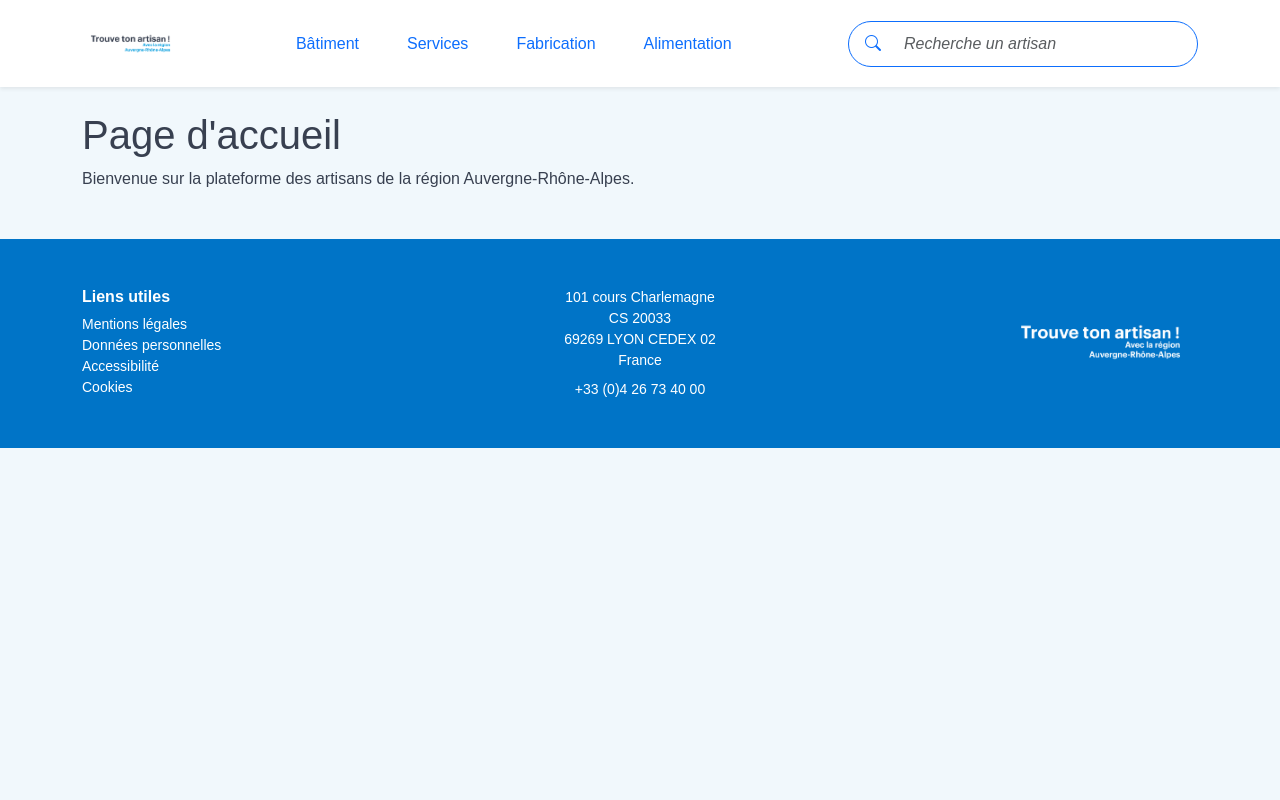
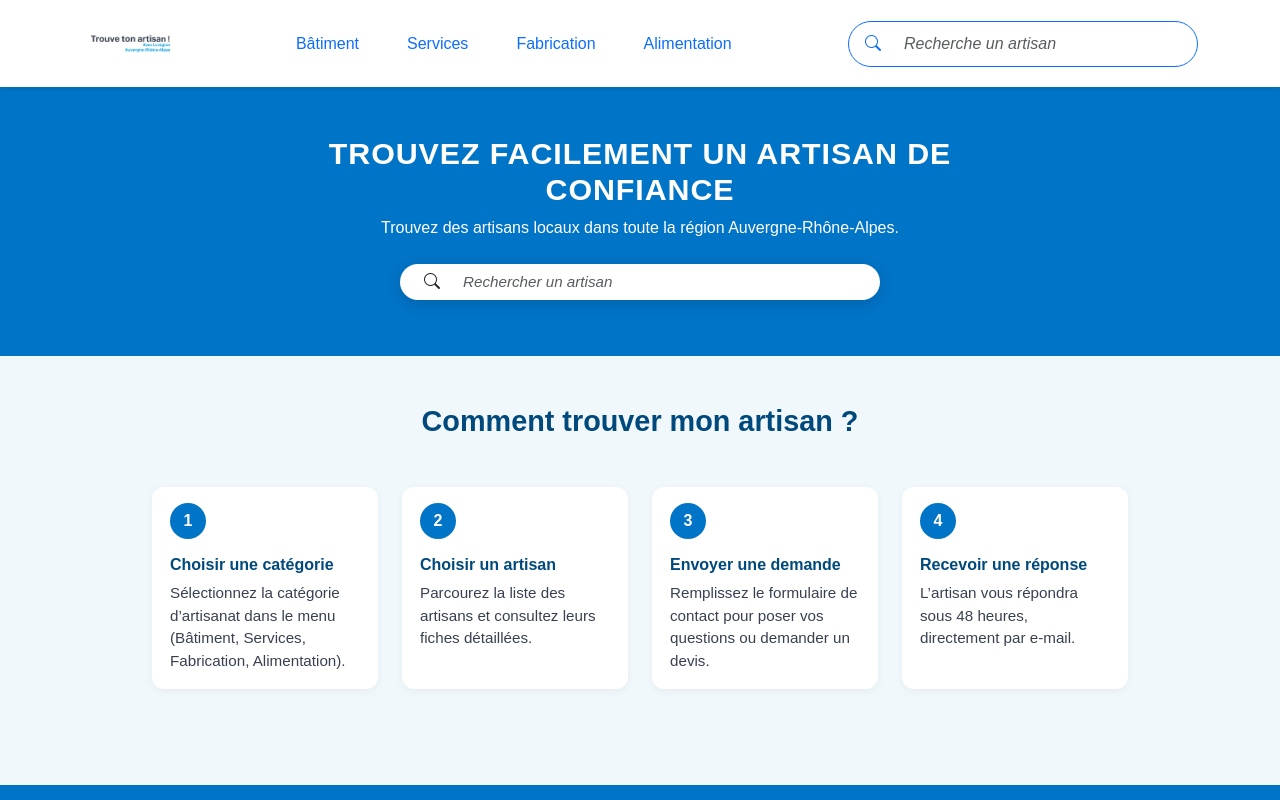
Before and after one commit to SarahDbrn/plateforme-artisans-aura, a React (Create React App) app in the folder frontend/: page / in a window 1280 px wide. Shown: the top 800 px of the page. Built offline with nearby package versions, Linux system fonts and the light colour scheme.

Commit message:
Section HowToFindArtisan et Hero dazns Home

```diff
--- a/frontend/src/components/HowToFindArtisan.jsx
+++ b/frontend/src/components/HowToFindArtisan.jsx
@@ -25,11 +25,12 @@ function HowToFindArtisan() {
   return (
     <section className="howto-section py-5">
       <div className="container">
-        <h2 className="howto-title mb-4">
+        <h2 className="howto-title mb-4 text-center">
           Comment trouver mon artisan&nbsp;?
         </h2>
 
-        <div className="row g-3 g-md-4">
+        {/* rangée centrée comme sur Figma */}
+        <div className="row g-3 g-md-4 justify-content-center howto-row">
           {steps.map((step) => (
             <div key={step.number} className="col-12 col-md-6 col-lg-3">
               <div className="howto-card h-100">
--- a/frontend/src/pages/Home.jsx
+++ b/frontend/src/pages/Home.jsx
@@ -1,10 +1,40 @@
 import { Link } from 'react-router-dom';
+import HowToFindArtisan from '../components/HowToFindArtisan';
 
 function Home() {
   return (
-    <main className="container mt-4">
-      <h1>Page d&apos;accueil</h1>
-      <p>Bienvenue sur la plateforme des artisans de la région Auvergne-Rhône-Alpes.</p>
+    <main className="home">
+      {/* HERO DESKTOP */}
+      <section className="home-hero d-none d-lg-block">
+        <div className="container">
+          <div className="home-hero-inner text-center text-white">
+            <h1 className="home-hero-title">
+              TROUVEZ FACILEMENT UN ARTISAN DE CONFIANCE
+            </h1>
+            <p className="home-hero-subtitle">
+              Trouvez des artisans locaux dans toute la région Auvergne-Rhône-Alpes.
+            </p>
+
+            {/* Barre de recherche du hero */}
+            <div className="home-hero-search-wrapper">
+              <div className="input-group home-hero-search">
+                <span className="input-group-text bg-transparent border-0">
+                  <i className="bi bi-search" />
+                </span>
+                <input
+                  type="search"
+                  className="form-control border-0"
+                  placeholder="Rechercher un artisan"
+                  aria-label="Rechercher un artisan"
+                />
+              </div>
+            </div>
+          </div>
+        </div>
+      </section>
+
+      {/* Section "Comment trouver mon artisan ?" */}
+      <HowToFindArtisan />
     </main>
   );
 }
--- a/frontend/src/styles/main.scss
+++ b/frontend/src/styles/main.scss
@@ -37,6 +37,92 @@ input::placeholder {
 @media (max-width: 768px) {
   .footer-logo {
     display: none; /* faire disparaitre le logo sur la version mobile */
+  }
+}
+
+/* ---------------------------
+   HOME - fond général
+----------------------------*/
+
+.home {
+  background-color: #f1f8fc; // fond bleu très clair comme sur Figma
+}
+
+/* ---------------------------
+   HERO DESKTOP
+----------------------------*/
+
+.home-hero {
+  background-color: #0074c7; // bande bleue région
+}
+
+.home-hero-inner {
+  max-width: 760px;          // largeur du bloc texte comme sur ta maquette
+  margin: 0 auto;
+  padding: 48px 0 56px;      // hauteur du bandeau
+}
+
+.home-hero-title {
+  font-size: 1.9rem;
+  font-weight: 600;
+  letter-spacing: 0.03em;
+  text-transform: uppercase;
+}
+
+.home-hero-subtitle {
+  font-size: 1rem;
+  margin-top: 8px;
+  margin-bottom: 0;
+}
+
+/* Barre de recherche du hero */
+.home-hero-search-wrapper {
+  margin-top: 24px;
+  display: flex;
+  justify-content: center;
+}
+
+.home-hero-search {
+  max-width: 480px;
+  width: 100%;
+  border-radius: 999px;
+  background-color: #ffffff;
+  padding-inline: 12px;
+  box-shadow: 0 4px 16px rgba(0, 0, 0, 0.15);
+
+  .input-group-text {
+    border: none;
+  }
+
+  input {
+    border: none;
+    box-shadow: none;
+    font-size: 0.95rem;
+  }
+}
+
+/* ---------------------------
+   SEARCH MOBILE
+----------------------------*/
+
+.home-search-mobile {
+  background-color: #f1f8fc;
+
+  .home-mobile-search {
+    border-radius: 999px;
+    background-color: #ffffff;
+    padding-inline: 12px;
+    box-shadow: 0 2px 8px rgba(0, 0, 0, 0.08);
+
+    .input-group-text {
+      border: none;
+    }
+
+    input {
+      border: none;
+      box-shadow: none;
+      font-size: 0.95rem;
+    }
   }
 }
 
@@ -89,3 +175,25 @@ input::placeholder {
   margin: 0;
   color: #384050;
 }
+
+/* Centrage et largeur max comme sur Figma */
+.howto-row {
+  max-width: 1000px;
+  margin: 0 auto;
+}
+
+/* Ajustement pour coller aux pastilles Figma */
+.howto-card {
+  align-items: flex-start; /* texte aligné à gauche */
+}
+
+@media (max-width: 767.98px) {
+  .howto-section {
+    padding-top: 1.5rem;
+    padding-bottom: 2rem;
+  }
+
+  .howto-card {
+    border-radius: 16px;
+  }
+}
```
